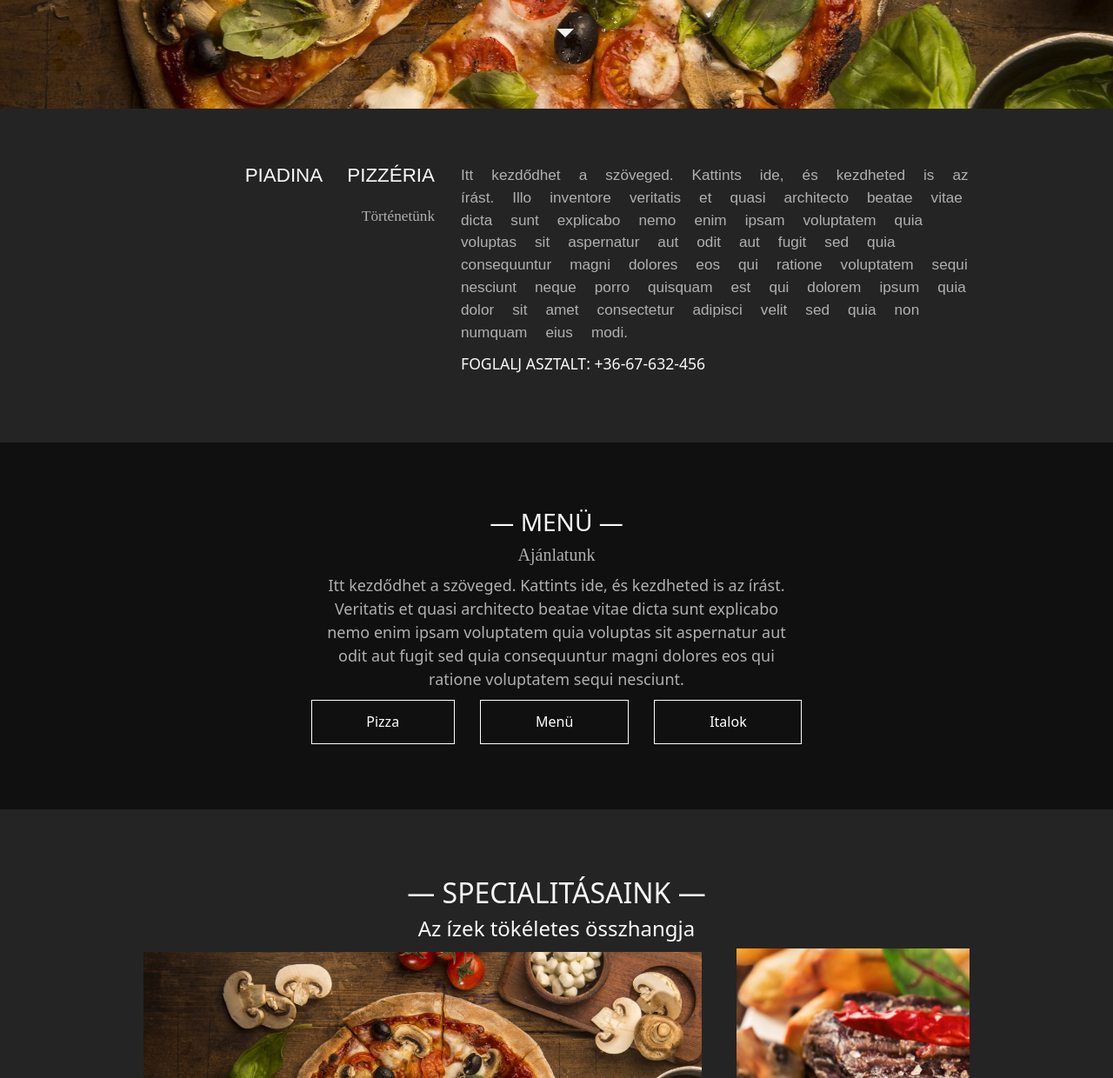
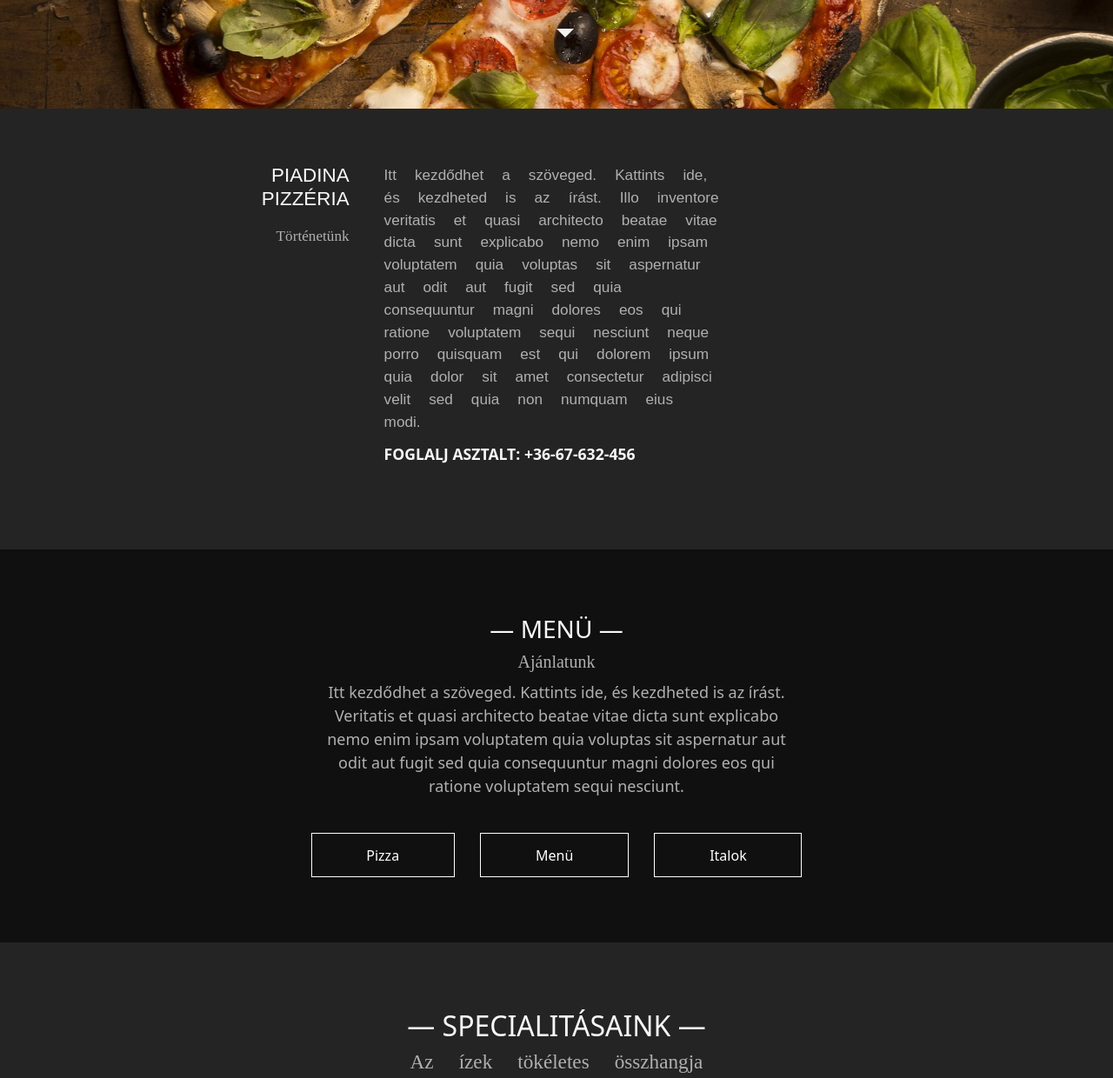
Before and after one commit to horvathdanielgabor/pizzaweb, a plain HTML site: page index.html in a window 1280 px wide. Shown: the part 460-1700 px from the top of the page at 87% size. Drawn offline with nearby package versions, Linux system fonts and the light colour scheme.

Commit message:
Responsiblitás_speciál

```diff
--- a/CSS/style.css
+++ b/CSS/style.css
@@ -92,12 +92,12 @@ nav{
 
 #tortenet{
     display: grid;
-    grid-template-columns: 0.4fr 0.47fr;
+    grid-template-columns: 0.2fr 0.54fr;
     grid-template-rows: 0.5fr 2fr 0.5fr;
-    grid-column-gap: 30px;
+    grid-column-gap: 40px;
     grid-row-gap: 10px;
     background-color: rgb(36, 36, 36);
-    padding: 5% 0%;
+    padding: 5% 20%;
 }
 
 .felirat1{
@@ -128,6 +128,7 @@ nav{
 .fogszam{
     grid-area: 3 / 2 / 4 / 3;
     font-size: 110%;
+    font-weight: bold;
     text-align: left;
     font-variant: small-caps;
 }
@@ -144,7 +145,7 @@ nav{
 }
 
 #menu>p{
-    margin: 10px 350px;
+    margin: 10px 350px 40px;
     font-size: large;
 }
 
@@ -171,6 +172,13 @@ nav{
     background-color:rgb(36, 36, 36);
     text-align: center;
     height: 1000px;
+}
+
+#specilitas h4 {
+    color: rgb(176, 176, 176);
+    font-size: 23.2px;
+    font-family: Playfair Display Flex,Playfair-Display-Fallback,Apple Color Emoji,Noto Color Emoji,serif;
+    font-weight: normal;
 }
 
 p{
@@ -249,7 +257,7 @@ div[class$="_kep"] a:hover {
 
 .nyitva {
     display: grid;
-    grid-template-columns: repeat(3, 1fr);
+    grid-template-columns: repeat(3, 1.2fr);
     grid-template-rows: 1fr;
     grid-column-gap: 30px;
     grid-row-gap: 0px;
@@ -288,6 +296,14 @@ div[class$="_kep"] a:hover {
     text-decoration-color: white;
 }
 
+.ido>p{
+    margin: 0% 0% 3%;
+}
+
+.ido>hr{
+    margin: 4% 0%;
+}
+
 .elerhetosegek {
     margin: auto;
     padding: 3% 0;
@@ -301,7 +317,7 @@ div[class$="_kep"] a:hover {
     font-weight: lighter;
 }
 
-@media only screen and (max-width: 599px){
+@media only screen and (max-width: 1040px){
     #tortenet{
         display: grid;
         grid-template-columns: 0.4fr 0.47fr;
```
